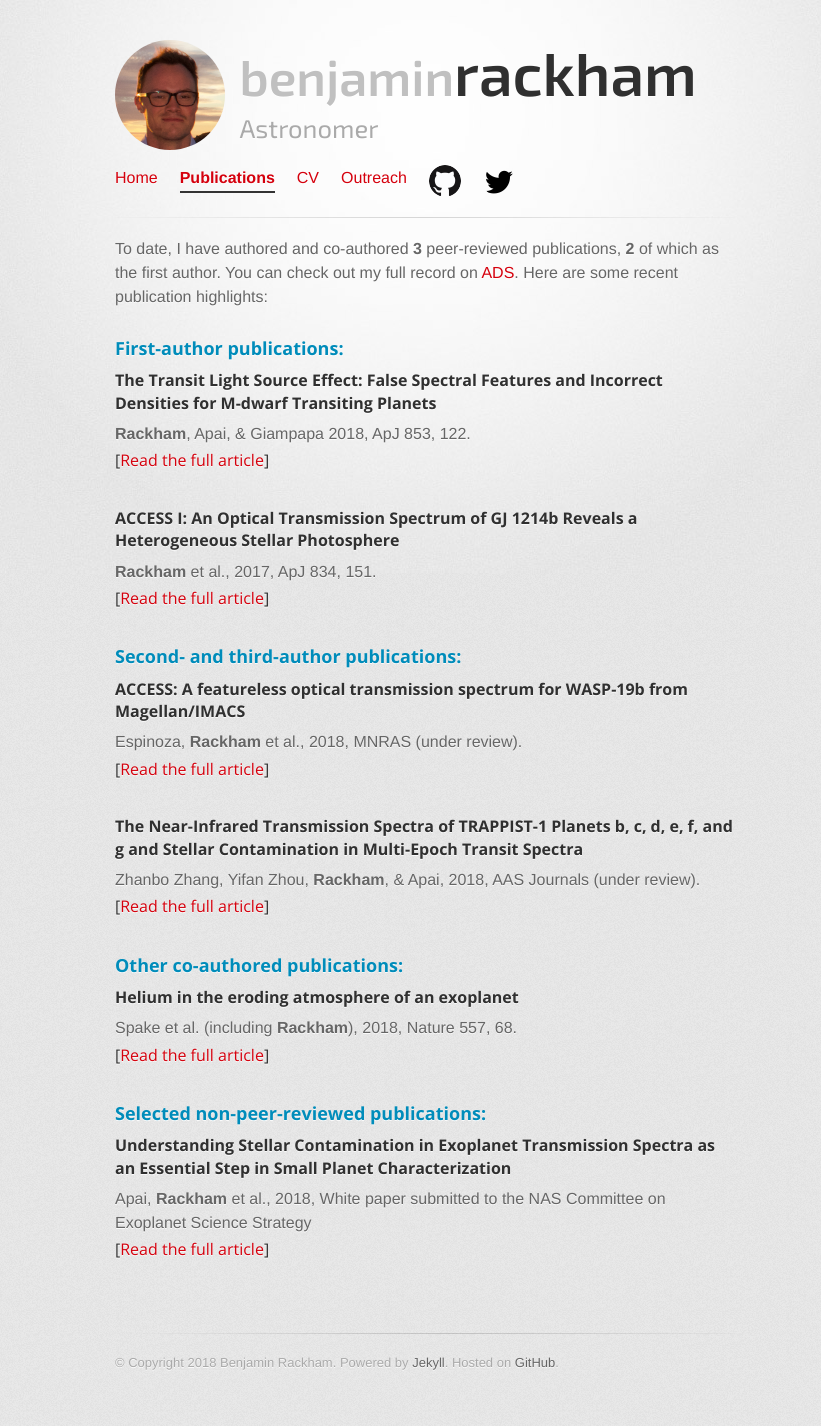
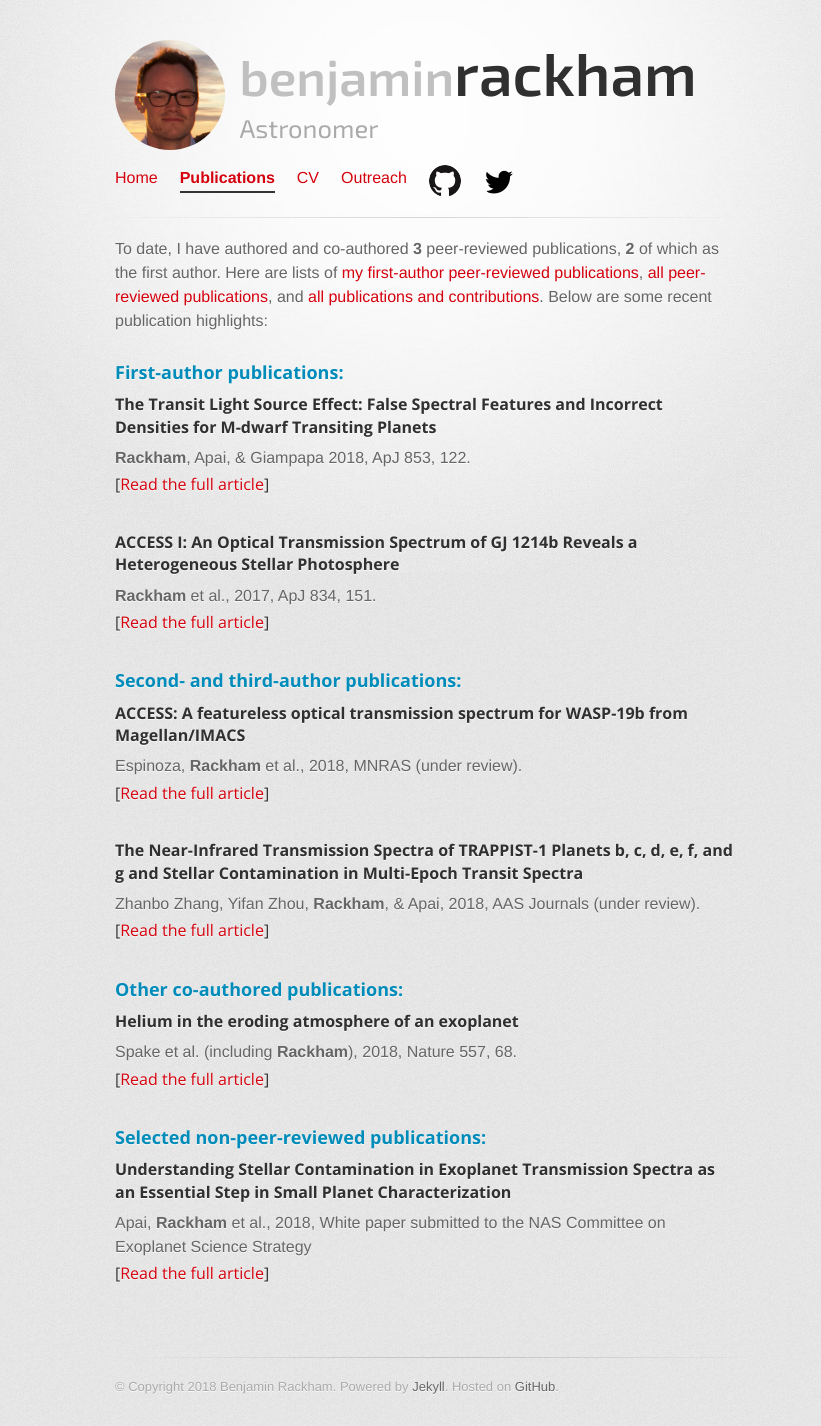
Before and after one commit to brackham/brackham.github.io, a Jekyll site: the page built from publications/index.html, in a window 1280 px wide. Shown: the whole page, without its empty margins (215-1036 px from the left). Built offline with Jekyll 4.4.1, drawn with Linux system fonts in a browser that asks for light colours; before the commit the page ends 1402 px from its top, so only the background shows below that.

Commit message:
Update index.html
added new ADS library links

```diff
--- a/publications/index.html
+++ b/publications/index.html
@@ -5,9 +5,14 @@ current: publications
 description: My Publications
 ---
 
-To date, I have authored and co-authored <b>3</b> peer-reviewed publications, <b>2</b> of which as the first author. You can check out my full
-record on <a href="http://adsabs.harvard.edu/cgi-bin/nph-abs_connect?return_req=no_params&author=Rackham,%20B.&db_key=PRE" target="_blank">ADS</a>.
-Here are some recent publication highlights:
+To date, I have authored and co-authored <b>3</b> peer-reviewed publications, <b>2</b> of which as the first author.
+Here are lists of
+<a href="https://ui.adsabs.harvard.edu/#/public-libraries/7BjXy1TzQ4-HubMUiOfMCQ" target="_blank">my first-author peer-reviewed publications</a>,
+<a href="https://ui.adsabs.harvard.edu/#/public-libraries/qsq2WnsfR7u9_lXNtslG-A" target="_blank">all peer-reviewed publications</a>,
+and
+<a href="https://ui.adsabs.harvard.edu/#/public-libraries/rpxK-drJSDqRsOrjCPSzdw" target="_blank">all publications and contributions</a>.
+
+Below are some recent publication highlights:
 <br><br>
 <section id="first-author">
   <h3><b>First-author publications:</b></h3>
```
